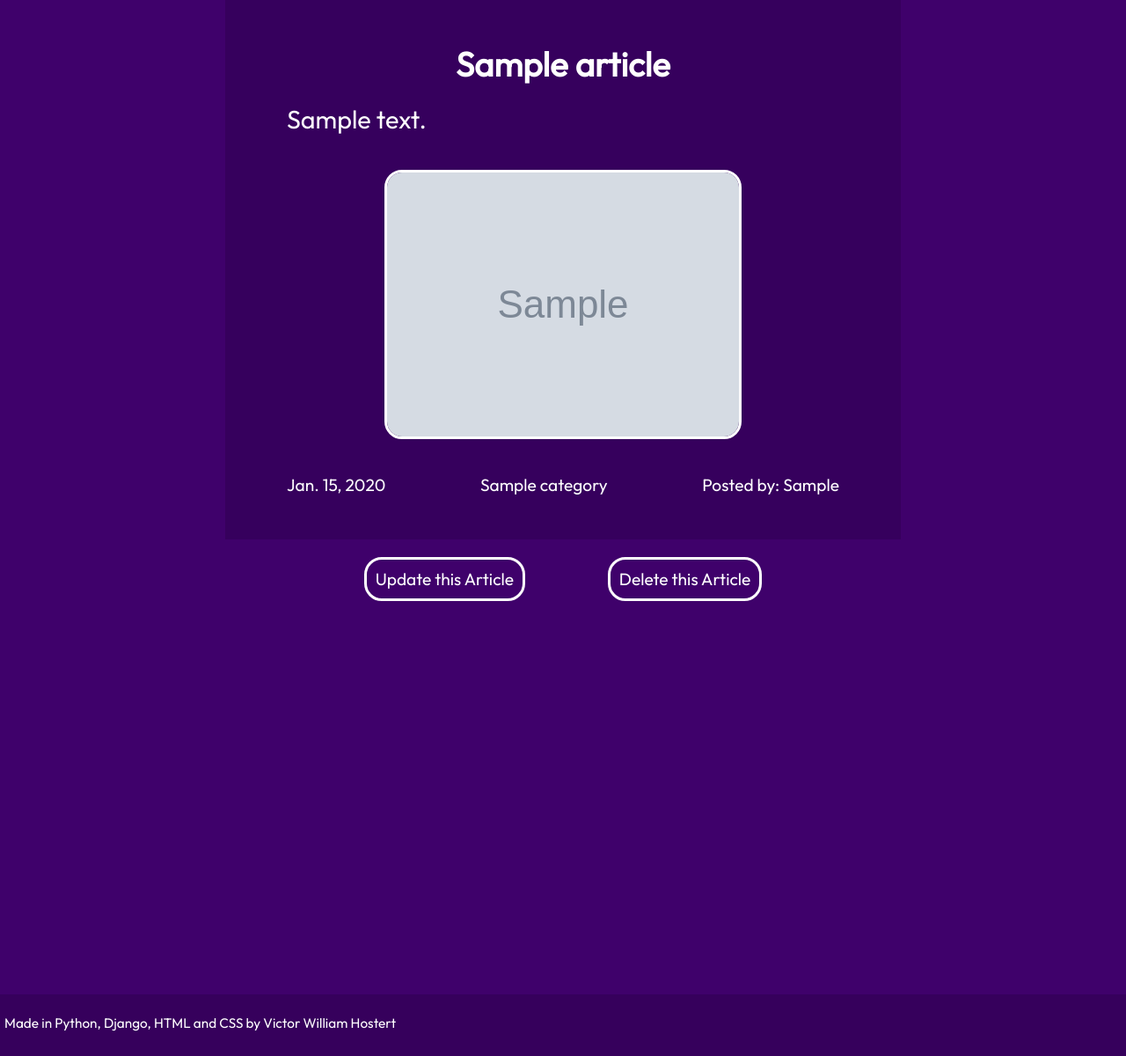
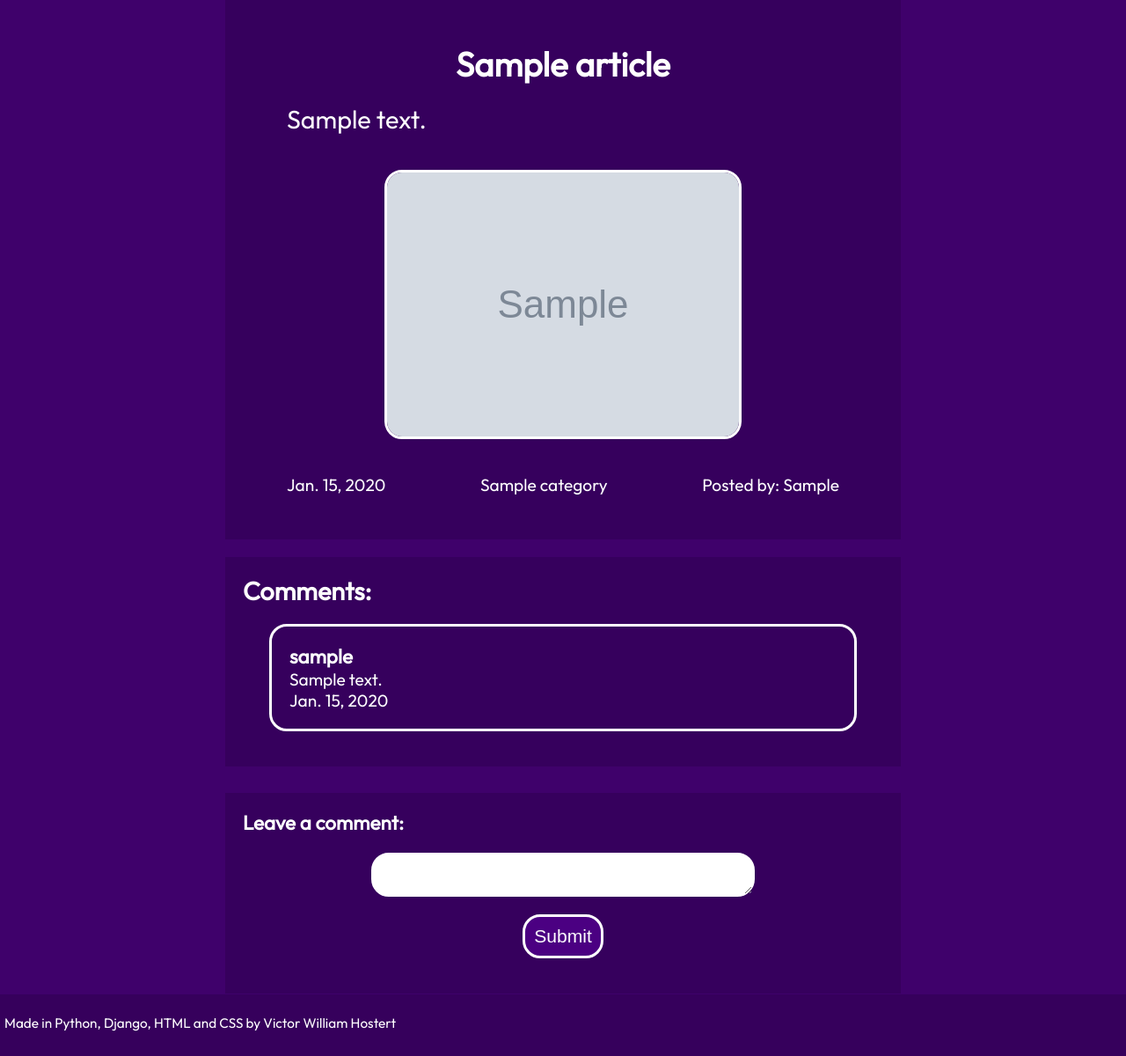
Before and after one commit to victorhostert/Django-Blog-Project, a Django app: a page that uses blog/assets/templates/blog/post.html in a window 1280 px wide. Shown: the part 204-1404 px from the top of the page at 88% size. Run offline with Django 3.2, Linux system fonts and the light colour scheme; a user stored in the database is signed in; tables that the repository leaves empty hold one stand-in row (values such as "Sample post"); grey boxes marked "Sample" are stand-in pictures.

Commit message:
feat: Users can now comment in articles

```diff
--- a/assets/static/styles.css
+++ b/assets/static/styles.css
@@ -219,3 +219,48 @@ button:hover{
 .update_delete{
     margin-bottom: 30px;
 }
+.comments{
+    display: flex;
+    flex-wrap: wrap;
+    flex-direction: column;
+    width: 60%;
+    margin: 0 auto;
+    padding: 20px;
+    background-color: #36005D;
+}
+.comment{
+    margin: 20px 30px;
+    padding: 20px;
+    border: 3px solid white;
+    border-radius: 20px;
+}
+.create_comment{
+    width: 60%;
+    margin: 30px auto;
+    background-color: #36005D;
+    padding: 20px;
+}
+.create_comment *{
+    display: block;
+}
+.create_comment label{
+    display: none;
+}
+.create_comment button{
+    color: white;
+    background-color: indigo;
+    border: 3px solid white;
+    border-radius: 20px;
+    font-size: 1.1em;
+    display: block;
+    margin: 20px auto;
+    padding: 10px;
+}
+.create_comment textarea{
+    height: 50px;
+    width: 60%;
+    margin: 20px auto;
+    border: 3px solid white;
+    border-radius: 20px;
+    padding: 10px;
+}
--- a/blog/assets/templates/blog/post.html
+++ b/blog/assets/templates/blog/post.html
@@ -17,6 +17,29 @@
             <p class="article_author">Posted by: <span>{{article.author.username}}</span></p>
         </div>
     </div>
+    {% if comments %}
+    <div class="comments">
+        <h2>Comments:</h3>
+        {% for comment in comments %}
+        <div class="comment">
+            <h3>{{comment.author}}</h3>
+            <p>{{comment.content}}</p>
+            <p>{{comment.date}}</p>
+        </div>
+        {% endfor %}
+    </div>
+    {% endif %}
+    {% if user.is_authenticated %}
+    <div class="create_comment">
+        <form action="{% url 'blog:post' slug=article.slug %}", method="POST">
+            <h3>Leave a comment:</h3>
+            {% csrf_token %}
+            {{form}}
+            <button type="submit">Submit</button>
+        </form>
+    </div>
+    {% endif %}
+
     <div class="update_delete">
         {% if user.is_authenticated and user == article.author%}
         <div class="options">
--- a/blog/forms.py
+++ b/blog/forms.py
@@ -1,4 +1,5 @@
 from django import forms
+from django.db.models import fields
 from . import models
 
 class CreateArticle(forms.ModelForm):
@@ -8,3 +9,8 @@ class CreateArticle(forms.ModelForm):
 
 class SearchForm(forms.Form):
     search = forms.CharField(label='Search', max_length=80, required=True)
+
+class CommentForm(forms.ModelForm):
+    class Meta:
+        model = models.Comment
+        fields = ['content']
--- a/blog/models.py
+++ b/blog/models.py
@@ -5,9 +5,13 @@ from django.utils.text import slugify
 
 class Category(models.Model):
     name = models.CharField(max_length=100)
+
     def __str__(self) -> str:
         return self.name
 
+    def create_default_category():
+        if not Category.objects.all():
+            Category.objects.create(name="No category")
 
 class Article(models.Model):
     title = models.CharField(max_length=100)
@@ -16,10 +20,13 @@ class Article(models.Model):
     date = models.DateField(auto_now_add=True)
     thumb = models.ImageField(null=True, blank=True)
     author = models.ForeignKey(User, default=None, on_delete=CASCADE)
-    category = models.ForeignKey(Category, default='No category',on_delete=CASCADE)
+    category = models.ForeignKey(Category, default=None,on_delete=CASCADE)
 
     def __str__(self) -> str:
         return self.title
+
+    # def title_search(self):
+    #     return self.title.upper()
 
     def snippet(self):
         if len(self.content) > 50:
@@ -43,3 +50,13 @@ class Article(models.Model):
                 number += 1
                 slug = slug + str(number)
         return slug
+
+
+class Comment(models.Model):
+    author = models.ForeignKey(User, default=None, on_delete=CASCADE)
+    content = models.TextField()
+    date = models.DateField(auto_now_add=True)
+    article = models.ForeignKey(Article, on_delete=CASCADE, related_name='comments')
+
+    def __str__(self) -> str:
+        return f'{self.author}: {self.content}'
--- a/blog/views.py
+++ b/blog/views.py
@@ -1,7 +1,7 @@
 from django.shortcuts import redirect, render, get_object_or_404
 from django.contrib.auth.decorators import login_required
 from django.db.models import Q
-from .models import Article, Category
+from .models import Article, Category, Comment
 from . import forms
 
 
@@ -17,7 +17,18 @@ def about(request):
 
 def post(request, slug):
     article = get_object_or_404(Article, slug=slug)
-    return render(request, 'blog/post.html', {'article': article})
+    comments = Comment.objects.filter(author=request.user)
+    if request.method == 'POST':
+        form = forms.CommentForm(request.POST)
+        if form.is_valid():
+            comment = form.save(commit=False)
+            comment.content = request.POST.get('content')
+            comment.article = article
+            comment.author = request.user
+            comment.save()
+    else:
+        form = forms.CommentForm()
+    return render(request, 'blog/post.html', {'article': article, 'form': form, 'comments': comments})
 
 def search(request):
     if request.method == 'POST':
@@ -41,6 +52,7 @@ def article_create(request):
             instance.save()
             return redirect('blog:home')
     else:
+        Category.create_default_category()
         form = forms.CreateArticle()
     context = {'form': form}
     return render(request, 'blog/article_create.html', context)
--- a/meusite/settings.py
+++ b/meusite/settings.py
@@ -1,11 +1,13 @@
 from pathlib import Path
 import django_heroku
+from os import environ
+from decouple import config
 
 # Build paths inside the project like this: BASE_DIR / 'subdir'.
 BASE_DIR = Path(__file__).resolve().parent.parent
 
-SECRET_KEY = "a^8o9&gc13y9$dph30g7vabfvs&&7wawa!l2-o43d6ru7bw$k5"
-DEBUG = True
+SECRET_KEY = config('SECRET_KEY')
+DEBUG = config('DEBUG')
 
 ALLOWED_HOSTS = [
     'blog-django-victor.herokuapp.com',
```
Also changed, not shown: meusite/wsgi.py (+1 -11 lines), blog/migrations/0001_initial.py.
